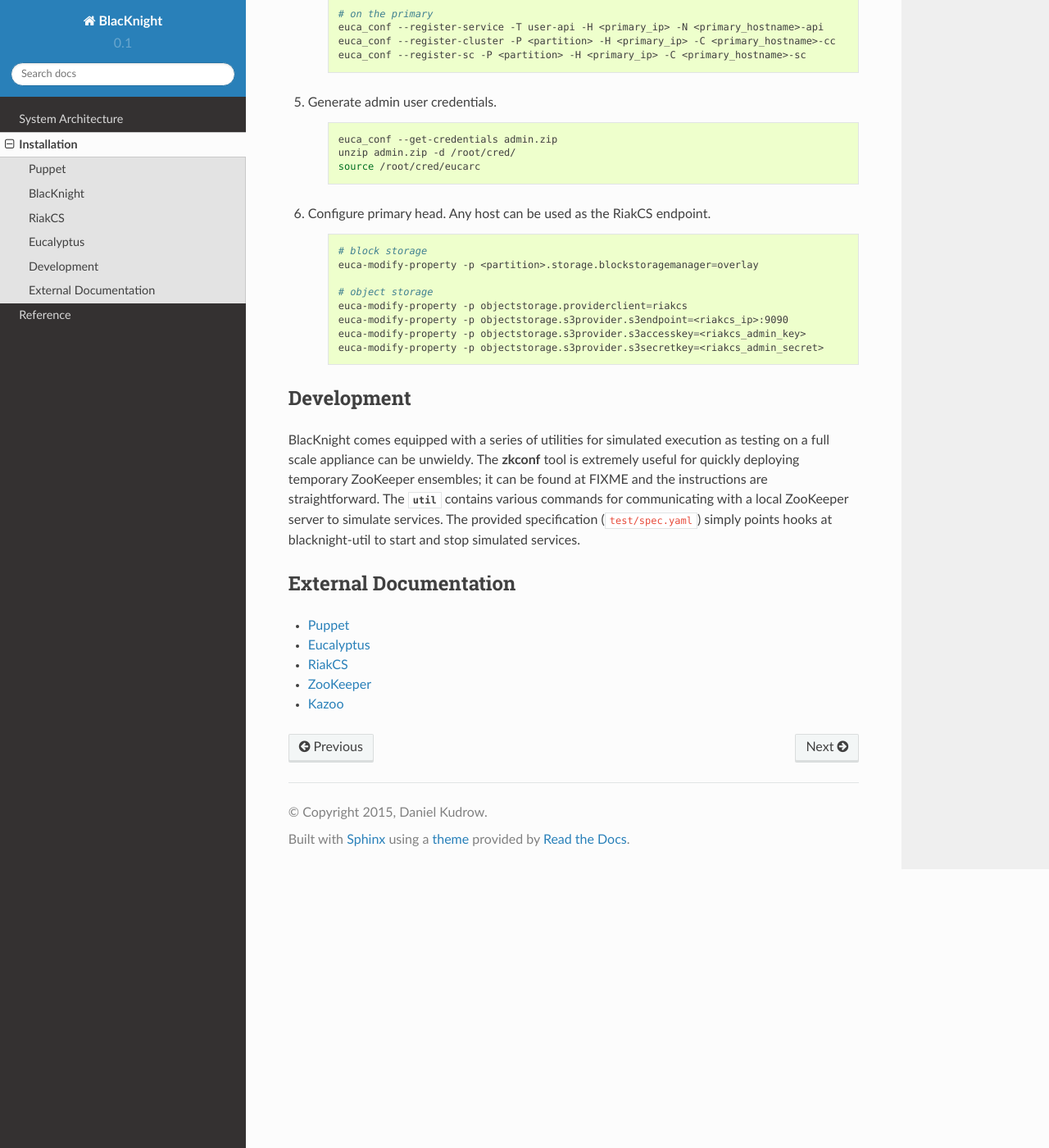
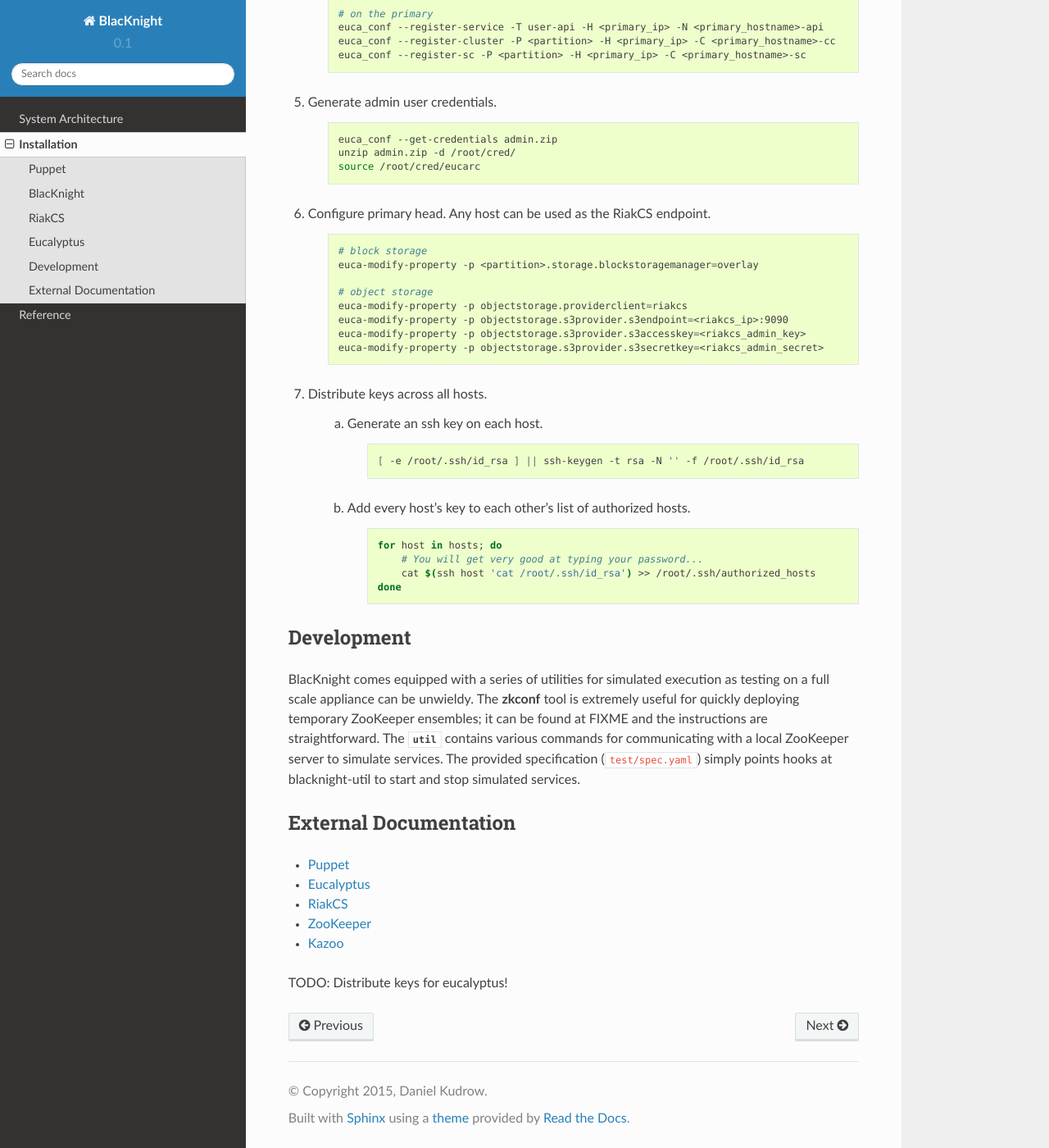
Before and after one commit to dkudrow/BlacKnight, a Sphinx documentation site: the page built from doc/install.rst, in a window 1280 px wide and 1400 px high, scrolled down 4068 px. Shown: the whole window at 82% size. Built offline with Sphinx 7.4.7 and the Read the Docs theme 2.0.0, drawn with Linux system fonts in a browser that asks for light colours.

```diff
--- a/doc/install.rst
+++ b/doc/install.rst
@@ -220,6 +220,23 @@
         euca-modify-property -p objectstorage.s3provider.s3accesskey=<riakcs_admin_key>
         euca-modify-property -p objectstorage.s3provider.s3secretkey=<riakcs_admin_secret>
 
+#. Distribute keys across all hosts.
+
+    a. Generate an ssh key on each host.
+
+        .. code-block:: shell
+
+            [ -e /root/.ssh/id_rsa ] || ssh-keygen -t rsa -N '' -f /root/.ssh/id_rsa
+
+    b. Add every host's key to each other's list of authorized hosts.
+
+        .. code-block:: shell
+
+            for host in hosts; do
+                # You will get very good at typing your password...
+                cat $(ssh host 'cat /root/.ssh/id_rsa') >> /root/.ssh/authorized_hosts
+            done
+
 Development
 -----------
 
@@ -240,3 +257,5 @@
 .. _RiakCS: http://docs.basho.com/riakcs/latest/
 .. _ZooKeeper: https://zookeeper.apache.org/doc/r3.5.0-alpha/
 .. _Kazoo: https://kazoo.readthedocs.org/en/latest/
+
+TODO: Distribute keys for eucalyptus!
```
Also changed, not shown: 1 other file.
